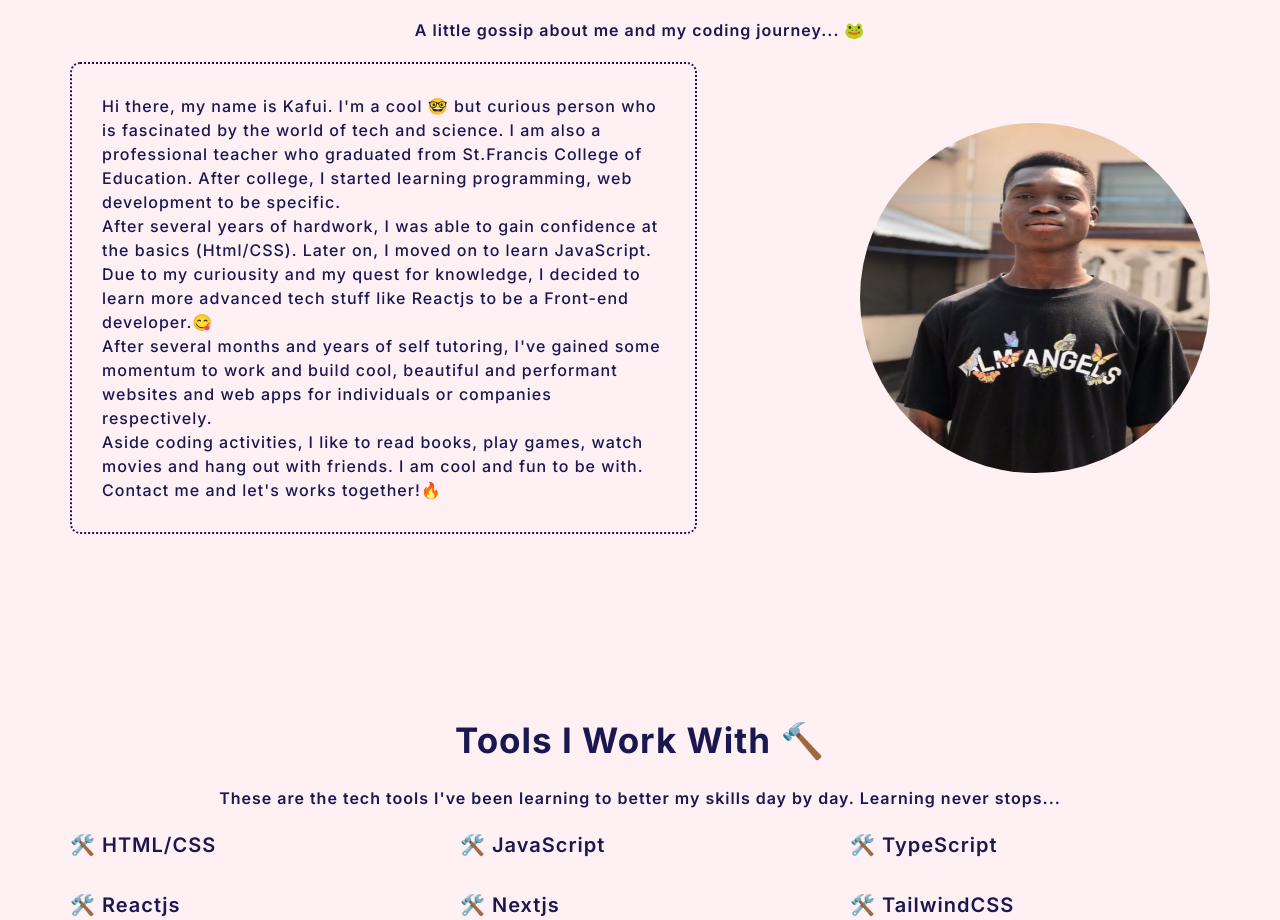
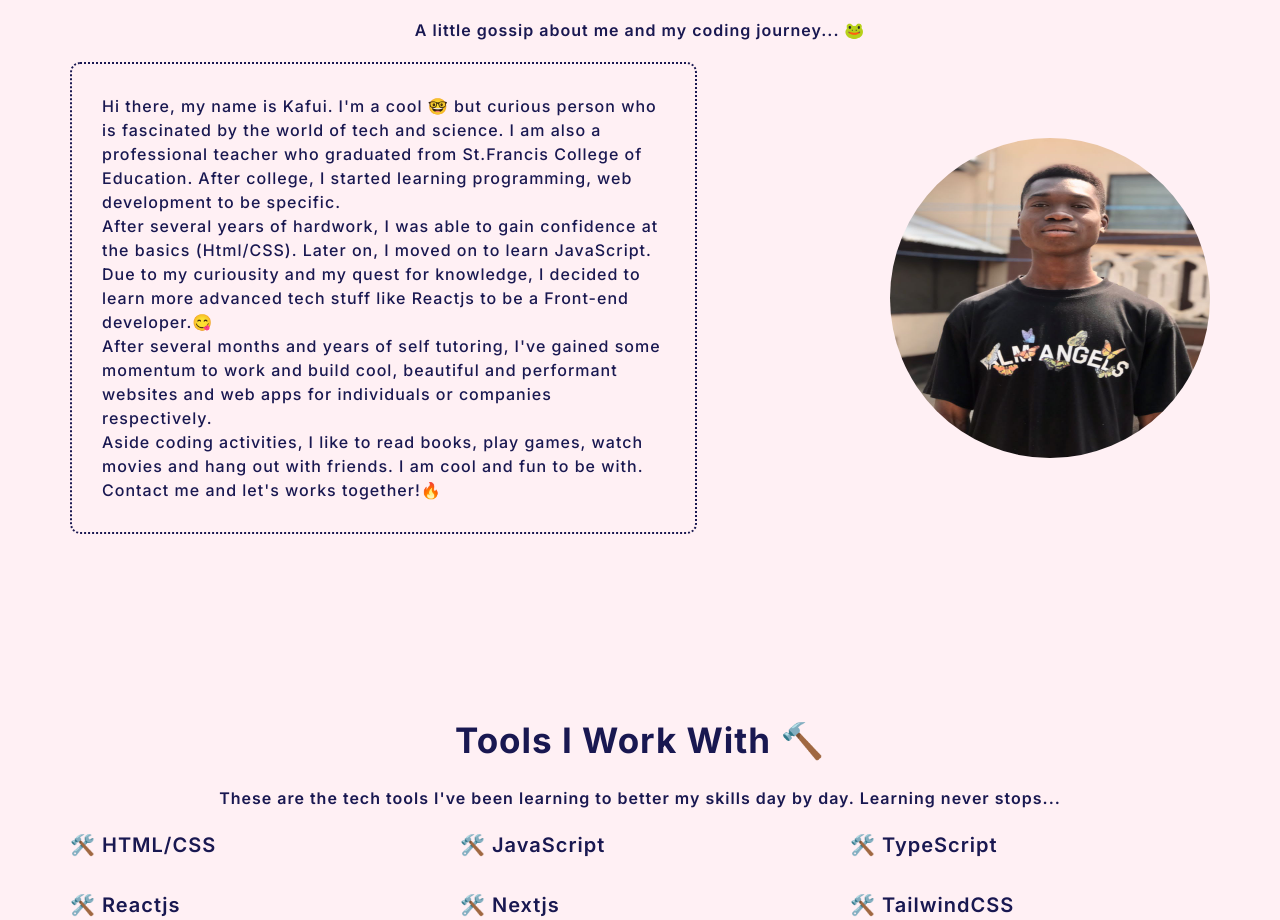
Before and after one commit to MorteyKafui/sir-kafui-portfolio, a Next.js app: page / in a window 1280 px wide. Shown: the part 900-1820 px from the top of the page. Built offline with nearby package versions, Linux system fonts and the light colour scheme; some icons are missing.

Commit message:
change img size

```diff
--- a/components/About/About.jsx
+++ b/components/About/About.jsx
@@ -32,8 +32,8 @@ const About = () => {
           </p>
           <Image
             src='/assets/kafui.jpg'
-            width={350}
-            height={350}
+            width={320}
+            height={320}
             alt='kafui photo'
           />
         </div>
```
